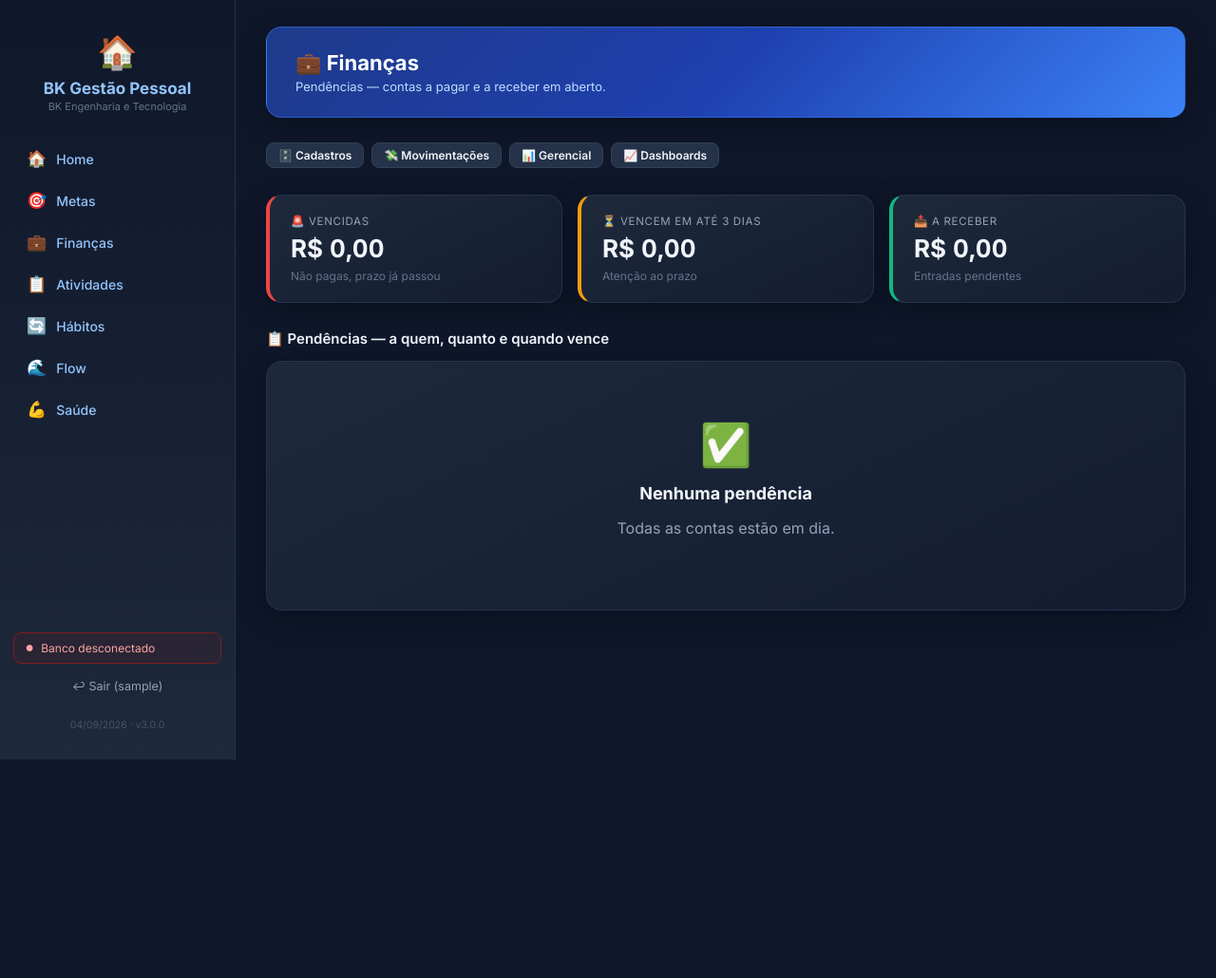
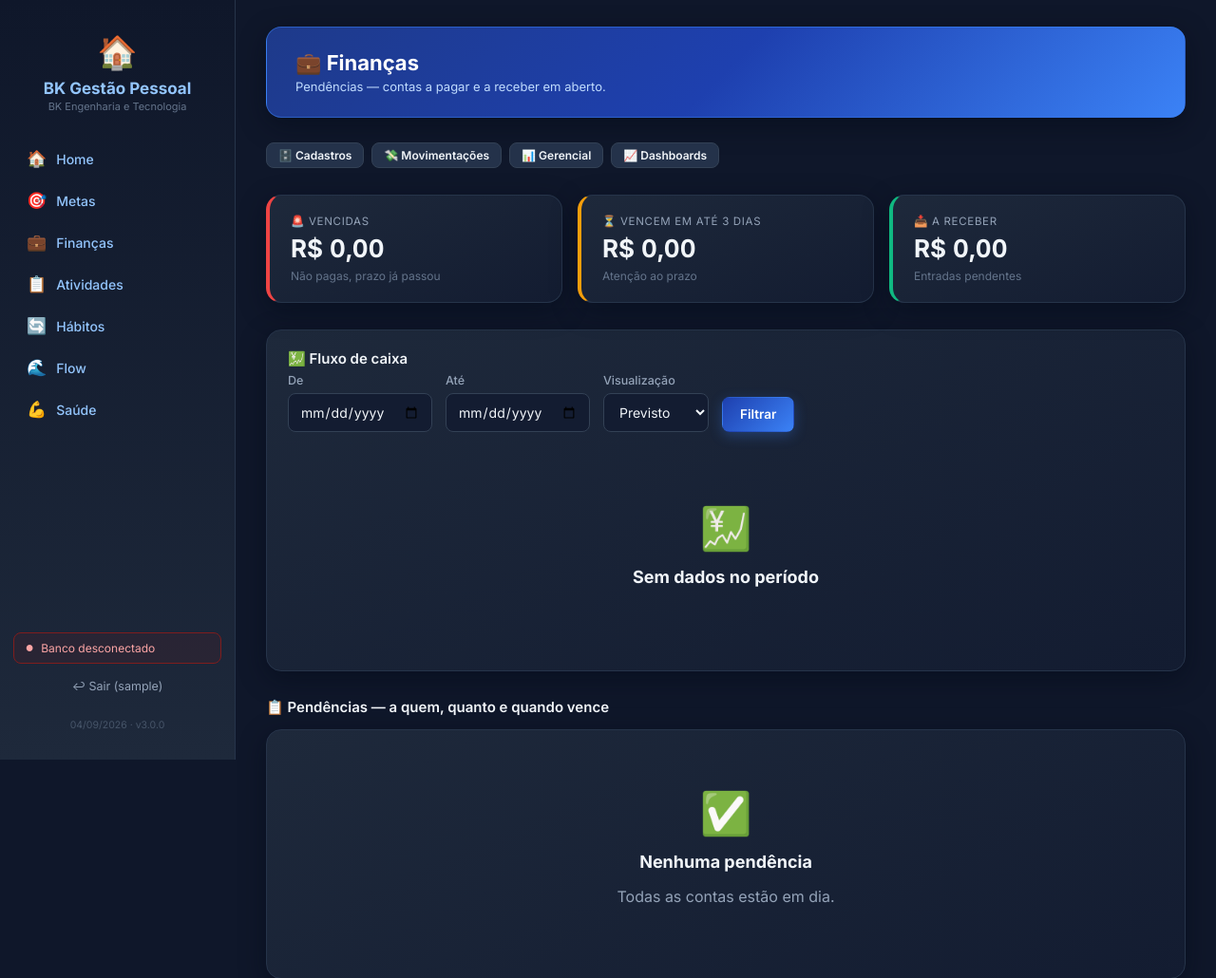
Before and after one commit to Velho-do-Mal/gestao-financeira-atividades-pessoal, a Flask app: template templates/financas/index.html in a window 1280 px wide. Shown: the top 1030 px of the page at 95% size. Before the commit the page ends 800 px from the top, so only its background shows below. Run offline with Flask 3, Linux system fonts and the light colour scheme; the template is opened without the code that fills it, so the values that code supplies are empty; the visitor is signed in with stand-in values (Sample User, id 1); some libraries are stand-ins or nearby versions.

Commit message:
Home de Finanças: gráfico de fluxo de caixa (entradas/saídas/acumulado)
- Adiciona à página inicial do módulo Financeiro o mesmo tipo de
  gráfico do Gerencial: barras de entradas (para cima) e saídas
  (para baixo, valor negativo) por mês, com linha do acumulado.
- Filtro de período (De/Até) e Previsto/Realizado/Ambos, próprios
  dessa página (parâmetros cf_de/cf_ate/cf_view), com padrão de
  3 meses atrás até 3 meses à frente de hoje.

Co-Authored-By: Claude Sonnet 5 <noreply@anthropic.com>
Claude-Session: https://claude.ai/code/session_01TQHnV8j1hppzFMC2KQWUNE

```diff
--- a/templates/financas/index.html
+++ b/templates/financas/index.html
@@ -28,6 +28,23 @@
     <span class="metric__value">{{ money(summary.receivable) }}</span>
     <span class="metric__delta">Entradas pendentes</span>
   </div>
+</div>
+
+<div class="section card">
+  <div style="display:flex;justify-content:space-between;align-items:center;flex-wrap:wrap;gap:10px;margin-bottom:6px;">
+    <h2 class="section-title" style="margin:0;">💹 Fluxo de caixa</h2>
+  </div>
+  <form method="get" style="display:flex;gap:14px;flex-wrap:wrap;align-items:flex-end;margin-bottom:14px;">
+    <div class="field" style="margin:0;"><label>De</label><input class="input" type="date" name="cf_de" value="{{ cf_start.isoformat() }}"></div>
+    <div class="field" style="margin:0;"><label>Até</label><input class="input" type="date" name="cf_ate" value="{{ cf_end.isoformat() }}"></div>
+    <div class="field" style="margin:0;"><label>Visualização</label>
+      <select class="input" name="cf_view">
+        {% for v in ['Previsto','Realizado','Ambos'] %}<option value="{{ v }}" {{ 'selected' if cf_view==v else '' }}>{{ v }}</option>{% endfor %}
+      </select>
+    </div>
+    <button type="submit" class="btn btn-primary">Filtrar</button>
+  </form>
+  {% if cashflow.months %}<div id="home-cashflow"></div>{% else %}<div class="empty-state"><span class="emoji">💹</span><h2>Sem dados no período</h2></div>{% endif %}
 </div>
 
 <div class="section">
@@ -62,3 +79,36 @@
   {% endif %}
 </div>
 {% endblock %}
+
+{% block scripts %}
+<script>
+  var cf = {{ cashflow|tojson }};
+  if (cf.months.length) {
+    new ApexCharts(document.getElementById('home-cashflow'), {
+      chart: { type: 'line', height: 300, toolbar: { show: false }, background: 'transparent' },
+      theme: { mode: 'dark' },
+      series: [
+        { name: 'Entradas', type: 'column', data: cf.income },
+        { name: 'Saídas', type: 'column', data: cf.expense },
+        { name: 'Acumulado', type: 'line', data: cf.accumulated },
+      ],
+      xaxis: { categories: cf.months, labels: { style: { colors: '#94A3B8' } } },
+      yaxis: {
+        labels: {
+          style: { colors: '#94A3B8' },
+          formatter: function (val) { return (val < 0 ? '-' : '') + 'R$ ' + Math.abs(val).toLocaleString('pt-BR', { maximumFractionDigits: 0 }); }
+        }
+      },
+      colors: ['#10B981', '#EF4444', '#3B82F6'],
+      plotOptions: { bar: { borderRadius: 4, columnWidth: '55%' } },
+      stroke: { width: [0, 0, 3], curve: 'smooth' },
+      dataLabels: { enabled: false }, grid: { borderColor: '#334155' },
+      legend: { labels: { colors: '#94A3B8' } },
+      tooltip: {
+        theme: 'dark',
+        y: { formatter: function (val) { return (val < 0 ? '-' : '') + 'R$ ' + Math.abs(val).toLocaleString('pt-BR', { minimumFractionDigits: 2 }); } }
+      },
+    }).render();
+  }
+</script>
+{% endblock %}
```
Also changed, not shown: blueprints/financas.py (+36 -1 lines).
